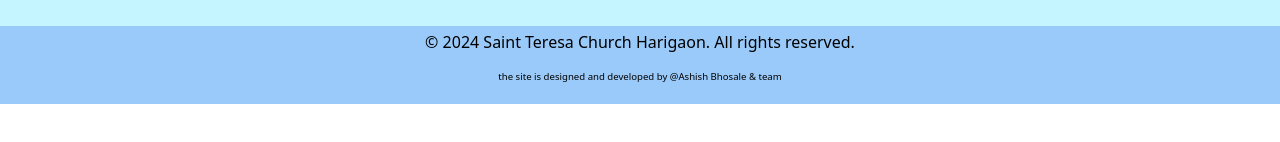
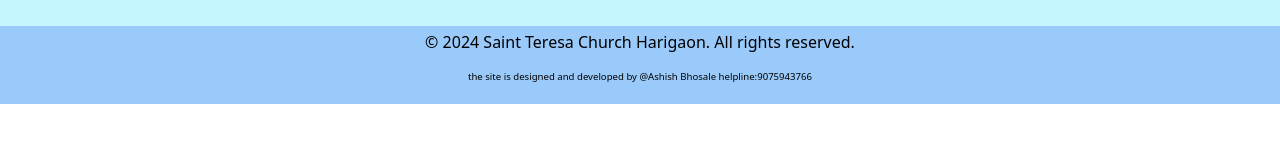
Before and after one commit to Ashish-11-06/church, a React (Create React App) app: page /contact in a window 1280 px wide. Shown: the part 514-656 px from the top of the page. Built offline with nearby package versions, Linux system fonts and the light colour scheme.

Commit message:
contact added

```diff
--- a/src/components/Footer.js
+++ b/src/components/Footer.js
@@ -4,7 +4,7 @@
 const Footer = () => (
   <footer className="footer text-black text-center p-1">
     <p>&copy; 2024 Saint Teresa Church Harigaon. All rights reserved.</p>
-    <p className="small-text">the site is designed and developed by @Ashish Bhosale & team</p>
+    <p className="small-text">the site is designed and developed by @Ashish Bhosale helpline:9075943766</p>
   </footer>
 );
 
```
